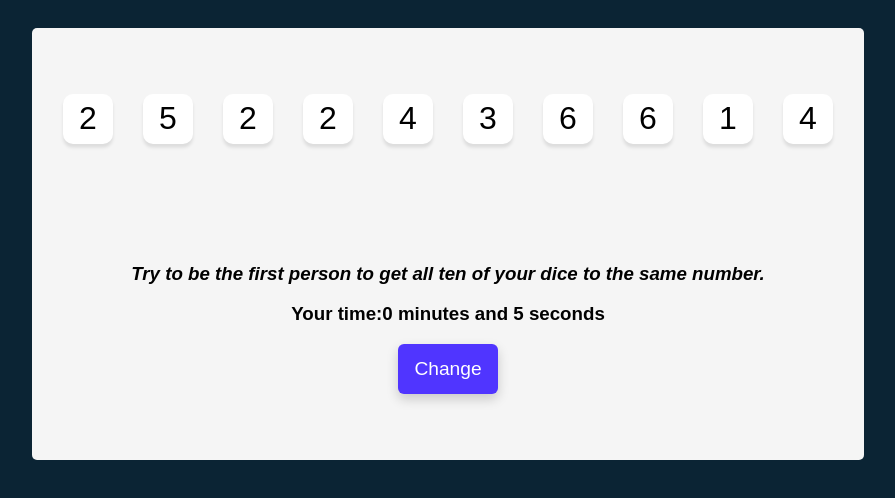
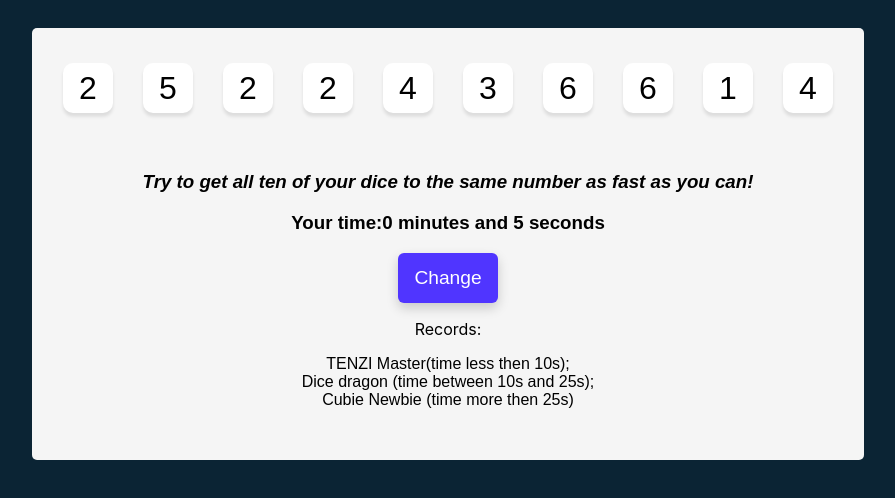
Before and after one commit to StefanFrs/Tenzies-project---REACT, a React (Create React App) app in the folder tenzies/: page / in a window 1280 px wide. Shown: the top 498 px of the page, without its empty margins (192-1087 px from the left). Built offline with nearby package versions, Linux system fonts and the light colour scheme.

Commit message:
Records addded

```diff
--- a/tenzies/public/style.css
+++ b/tenzies/public/style.css
@@ -76,3 +76,11 @@ body {
   .scores{
     list-style: none;
   }
+
+  li{
+    list-style: none;
+    font-weight: normal;
+  }
+  ul{
+    padding: 0;
+  }
--- a/tenzies/src/App.js
+++ b/tenzies/src/App.js
@@ -104,9 +104,14 @@ const diceItem = dice.map(die =>
        <div>
          <div>
 
-           <div><h3><i>Try to be the first person to get all ten of your dice to the same number.</i></h3></div>
+           <div><h3><i>Try to get all ten of your dice to the same number as fast as you can!</i></h3></div>
             <div><h3>Your time:{minutes} minutes and {seconds} seconds</h3></div>
             <button className="roll-dice" onClick={changeDice}>{ tenzies ? `New Game` : `Change` }</button>
+            <ul><p>Records:</p>
+                <li>TENZI Master(time less then 10s);</li>
+                <li>Dice dragon (time between 10s and 25s);</li>
+                <li>Cubie Newbie (time more then 25s)</li>
+            </ul>
           </div>
 
        </div>
```
